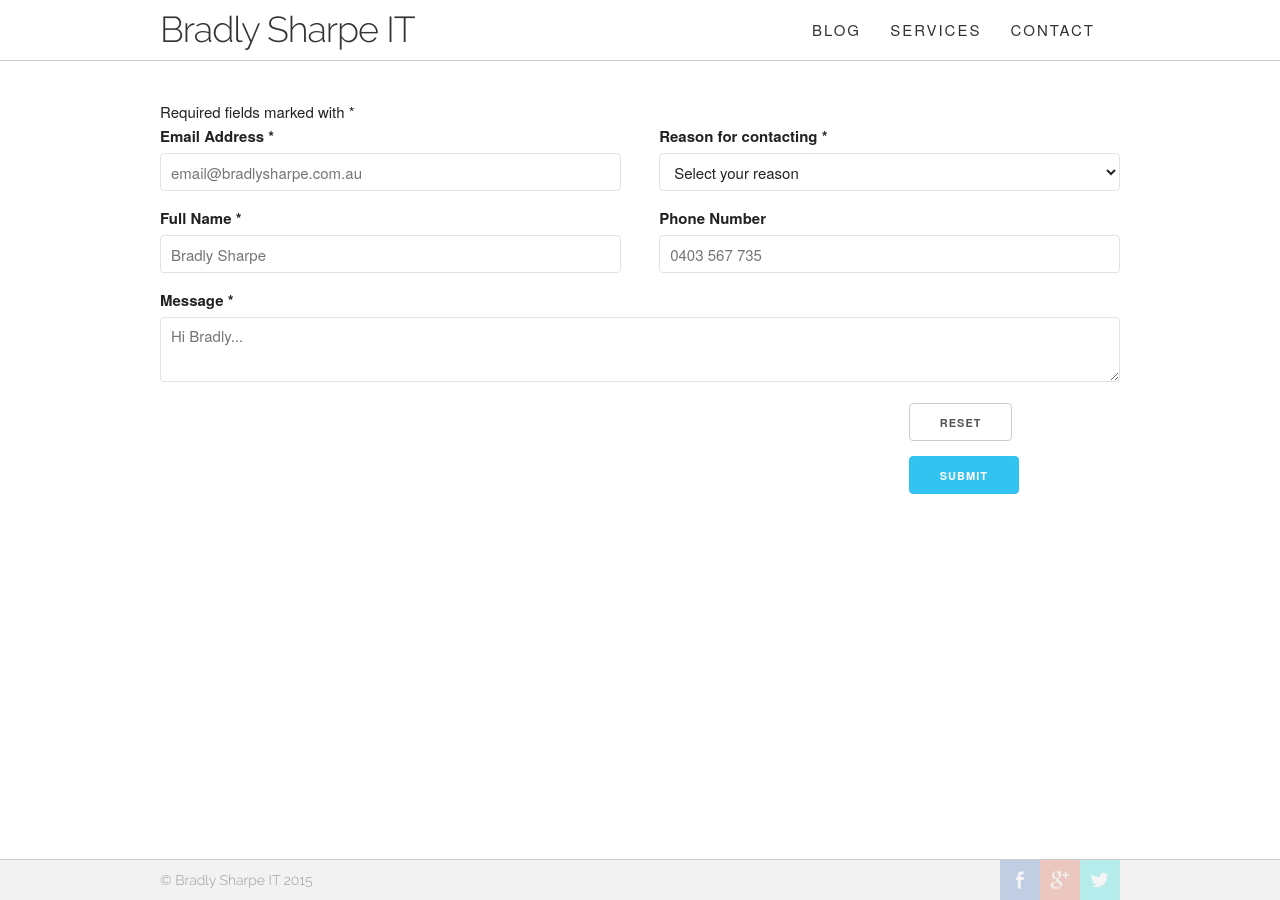
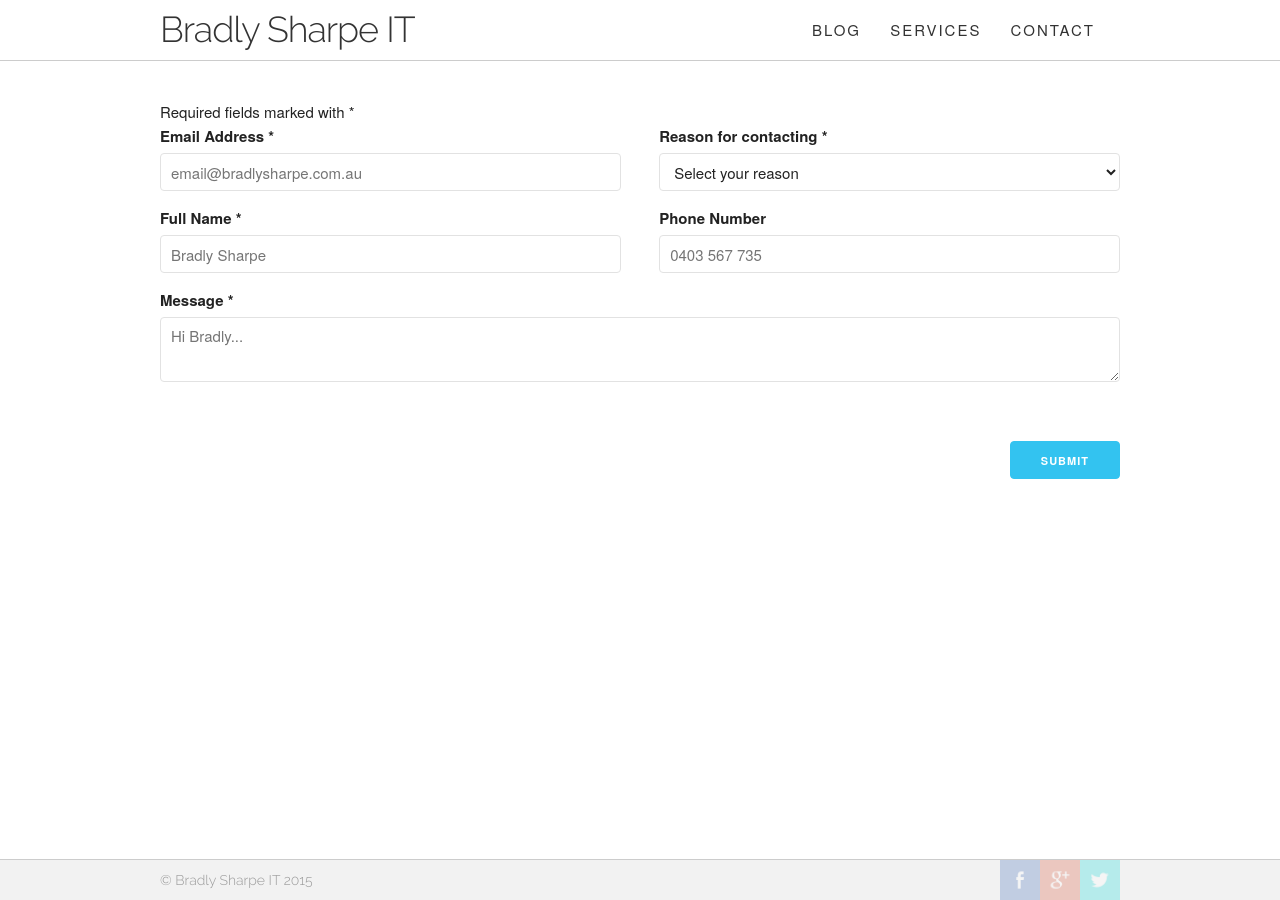
Before and after one commit to BradlySharpe/bradlysharpe.com.au, a Jekyll site: the page built from contact.md, in a window 1280 px wide. Built offline with Jekyll 4.4.1, drawn with Linux system fonts in a browser that asks for light colours.

Commit message:
Remove reset button and style

```diff
--- a/_includes/atf_contact.scss
+++ b/_includes/atf_contact.scss
@@ -237,6 +237,8 @@ select {
 	}
 }
 
-.contact-reset {
-	margin-right: 10px;
+input[type="submit"] {
+	@include mq($bp-larger-than-phablet) {
+		margin-top: 38px;
+	}
 }
--- /dev/null
+++ b/_includes/googleCaptcha.js
@@ -0,0 +1 @@
+<script src='https://www.google.com/recaptcha/api.js'></script>
--- a/contact.md
+++ b/contact.md
@@ -7,7 +7,7 @@ atf: atf_contact.scss
 <div>
 	Required fields marked with <span class=".u-required">*</span>
 </div>
-<form name="contactForm" onsubmit="return validate(this);" method="post" action="submitContactForm.php">
+<form name="contactForm" onsubmit="return validate(this);" method="post" action="submit.php">
   <div class="row">
     <div class="six columns">
       <label for="email">Email Address <span class=".u-required">*</span></label>
@@ -42,12 +42,10 @@ atf: atf_contact.scss
   </div>
   <div class="row">
     <div class="nine columns captcha"><div class="g-recaptcha" data-sitekey="6LdN6gITAAAAAOnRcQWgBHrvMg7DIIwOBQqsV4em"></div>&nbsp;</div>
-    <div class="three columns">
-      <input class="contact-reset" type="reset" value="Reset"><input class="button-primary" type="submit" value="Submit">
-    </div>
+    <div class="three columns"><input class="button-primary u-pull-right" type="submit" value="Submit"></div>
   </div>
 </form>
-<script src='https://www.google.com/recaptcha/api.js'></script>
+{% include googleCaptcha.js %}
 <script type="text/javascript">
   function validate(form) {
     try {
```
Also changed, not shown: other parts of contact.md (+1 -1 lines).
